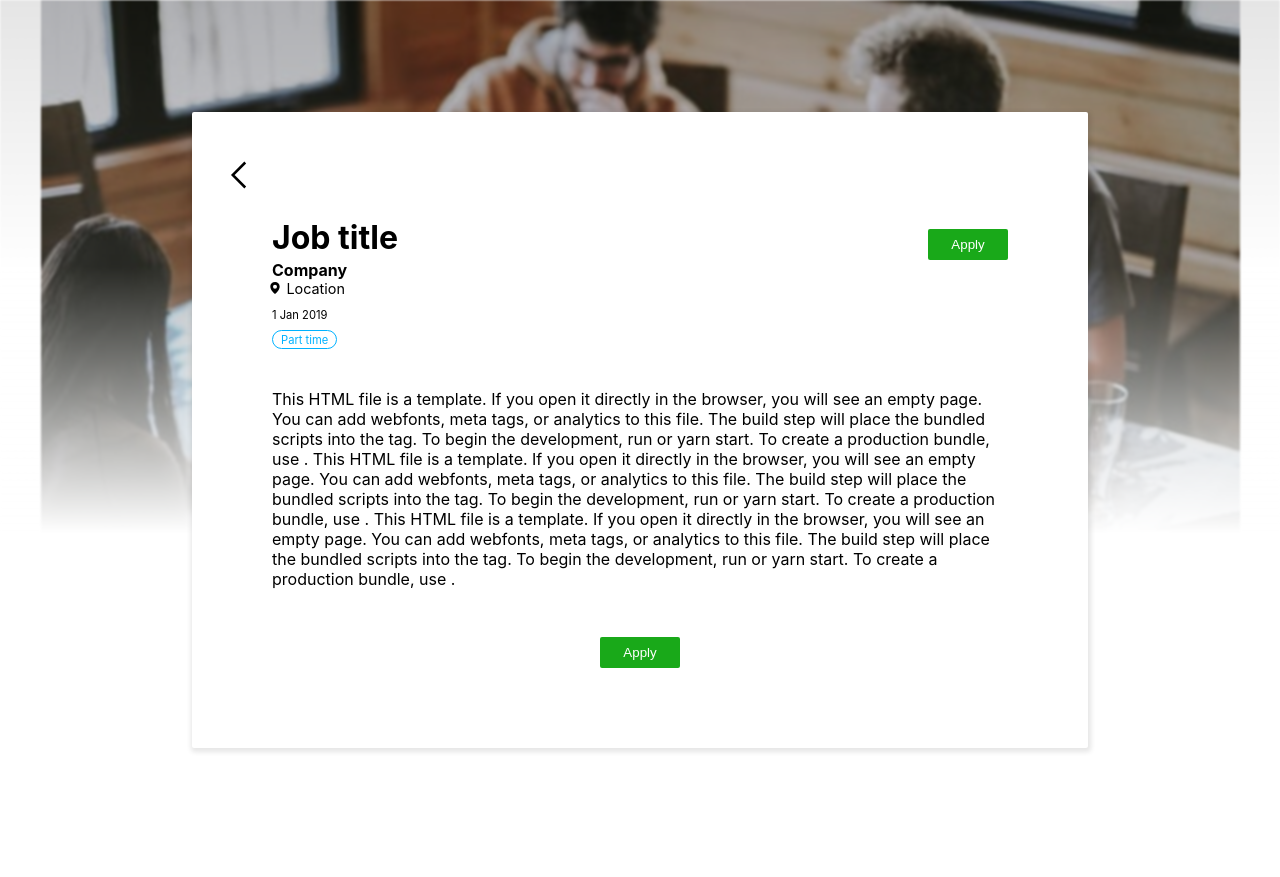
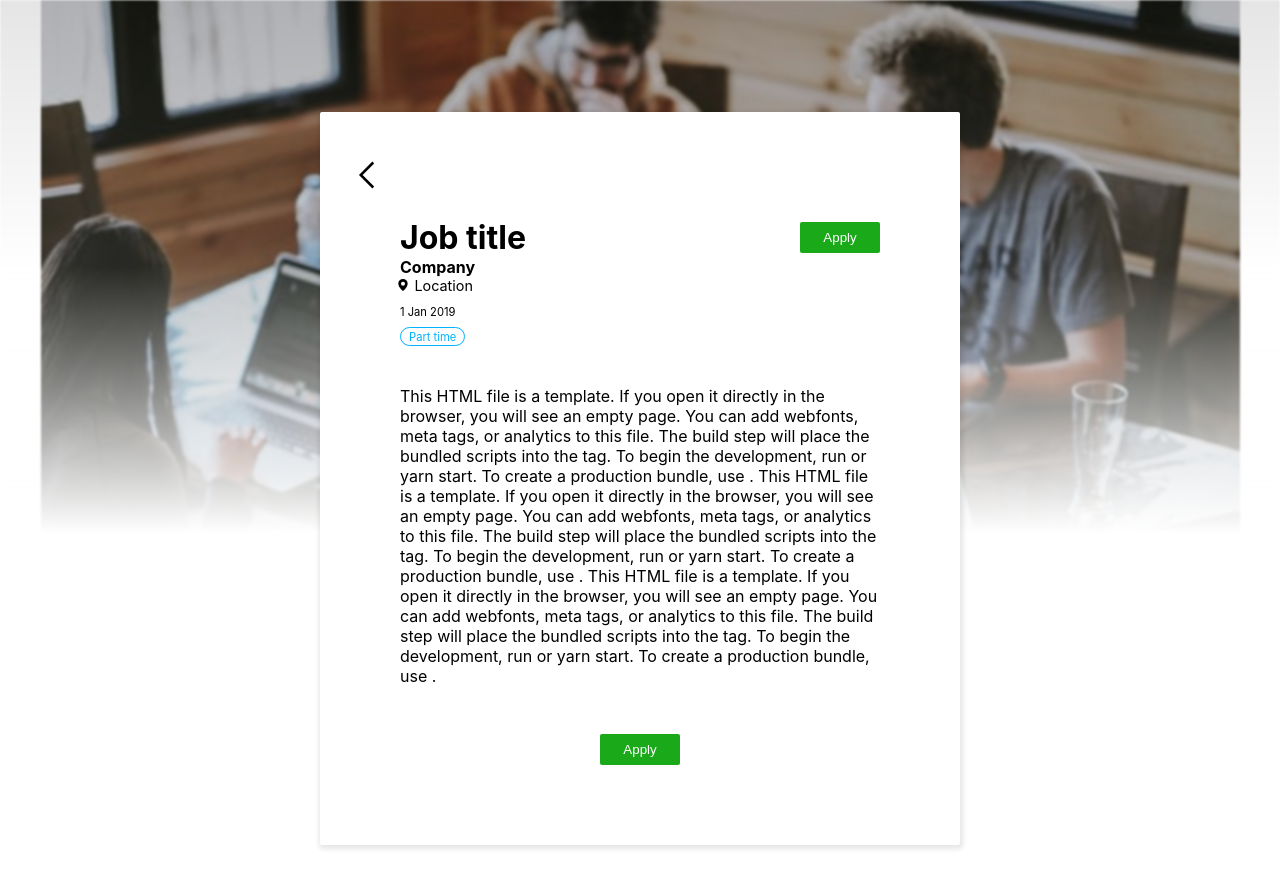
Before and after one commit to sprakash57/hunt-jobs, a React (Create React App) app in the folder client/: page /1 in a window 1280 px wide. Before the commit the page ends 800 px from the top, so only its background shows below. Built offline with nearby package versions, Linux system fonts and the light colour scheme.

Commit message:
style: couple of styling fixes and add one minor docker comman

```diff
--- a/client/src/screens/JobDetail.tsx
+++ b/client/src/screens/JobDetail.tsx
@@ -19,7 +19,7 @@ const JobDetail = () => {
                 <Header type="h1" label="Job title" className={styles.container__article__h1}>
                     <Button label="Apply" />
                 </Header>
-                <Header type="h4" label="Company" className={styles.container__article__h4} />
+                <Header type="h4" label="Company" />
                 <section className={styles.card__location}>
                     <span><img src={Pin} alt="Location" /></span>
                     <small>Location</small>
--- a/client/src/styles/components/Job.module.scss
+++ b/client/src/styles/components/Job.module.scss
@@ -1,6 +1,6 @@
 .card {
-    background: white;
-    padding: 0.5rem 1.5rem;
+    background: var(--white);
+    padding: 1rem 1.5rem 0.5rem;
     border-radius: 2px;
     box-shadow: 1px 2px 5px 2px hsla(0, 0%, 0%, 0.1);
     width: 384px;
@@ -12,7 +12,6 @@
     }
 }
 .card__h4 {
-    margin: 0;
     font-weight: 600;
 }
 .card__title {
--- a/client/src/styles/components/common/Header.module.scss
+++ b/client/src/styles/components/common/Header.module.scss
@@ -1,5 +1,8 @@
 .title {
     display: flex;
-    align-items: baseline;
+    align-items: center;
     justify-content: space-between;
+    :first-child {
+        margin: 0;
+    }
 }
--- a/client/src/styles/screens/JobDetail.module.scss
+++ b/client/src/styles/screens/JobDetail.module.scss
@@ -1,5 +1,5 @@
 .container {
-    width: 70%;
+    width: 50%;
     margin: 7rem auto 2rem;
     min-width: 390px;
     background-color: var(--white);
@@ -19,10 +19,6 @@
 }
 .container__article__h1 {
     font-size: 2rem;
-    margin: 0;
-}
-.container__article__h4 {
-    margin: 0;
 }
 .card__location {
     display: flex;
@@ -43,7 +39,7 @@
     padding: 1rem 4rem 5rem;
     text-align: center;
 }
-@media screen and (max-width: 600px) {
+@media screen and (max-width: 768px) {
     .container__article {
         padding: 0.5rem 2rem;
     }
```
Also changed, not shown: 1 other file (tests, documents, lock files or other folders).
